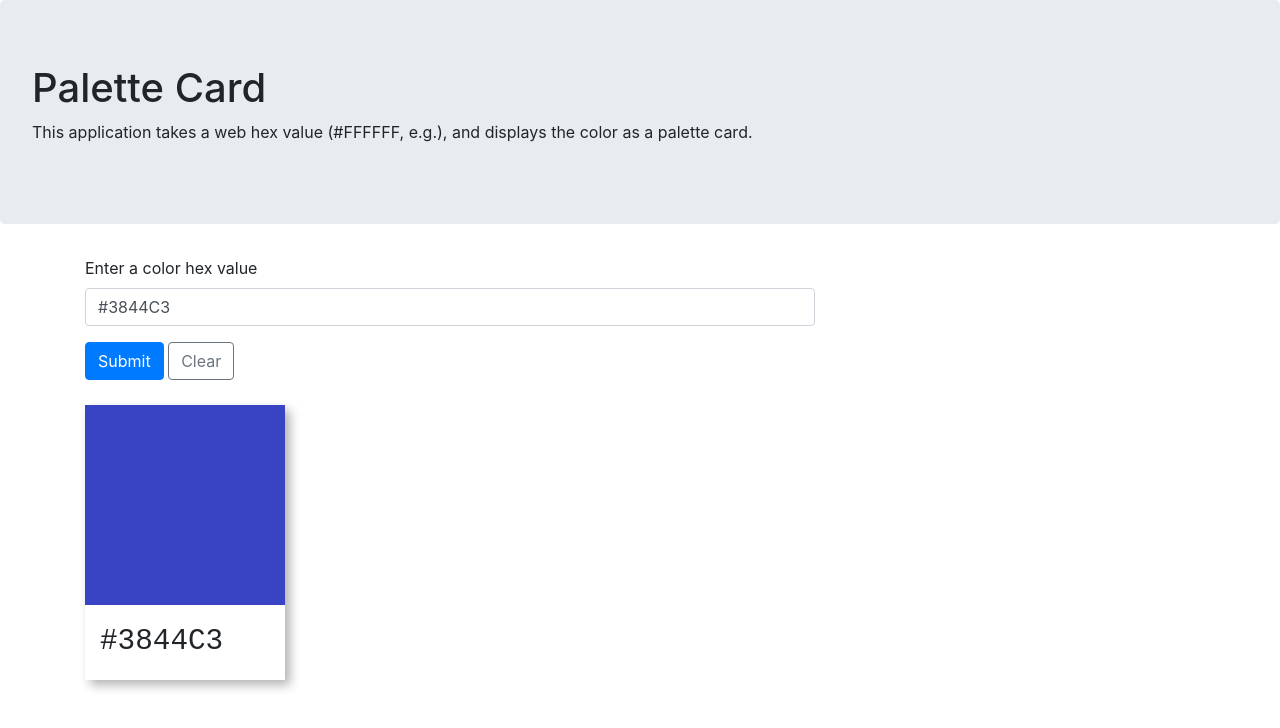
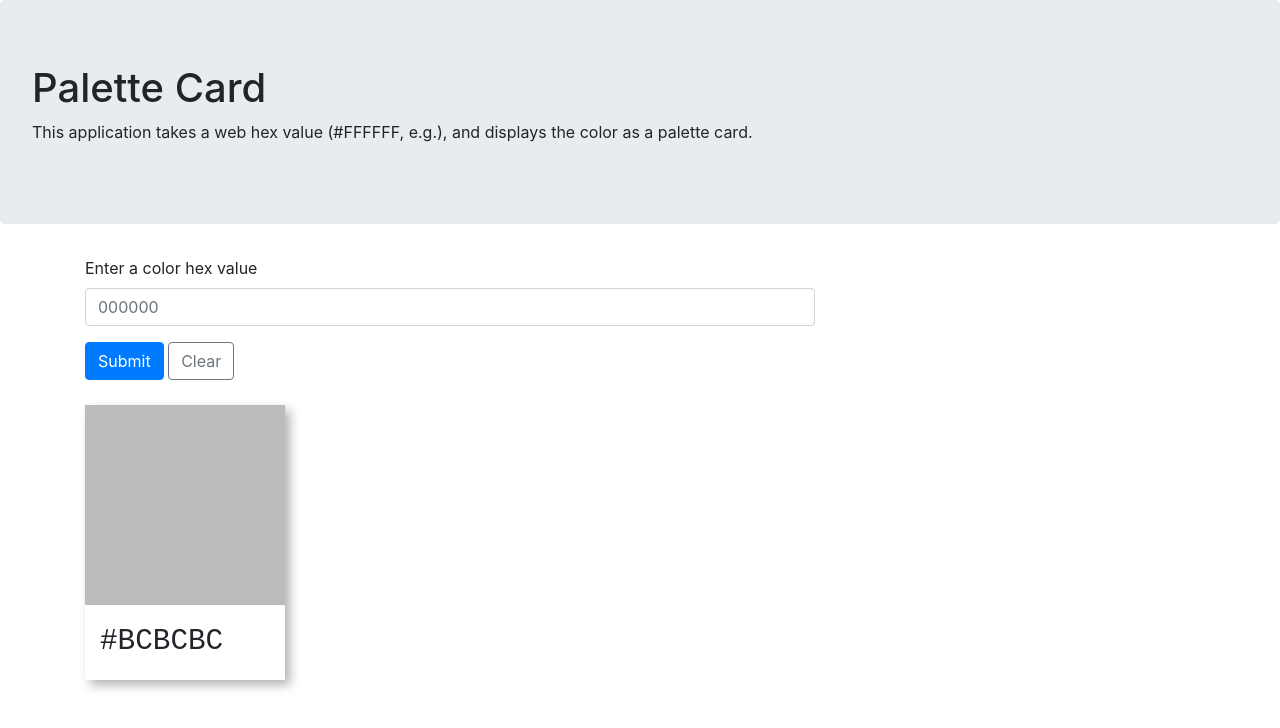
Before and after one commit to AplUSAndmINUS/palette-card, a React (Create React App) app: page / in a window 1280 px wide. Shown: the top 728 px of the page. Built offline with nearby package versions, Linux system fonts and the light colour scheme.

Commit message:
updated form entry to accept hex value

```diff
--- a/src/App.tsx
+++ b/src/App.tsx
@@ -5,7 +5,35 @@ import Card from './components/Card';
 import Header from './components/Header';
 
 const App = () => {
-  const [color, setColor] = React.useState('#3844C3');
+  const [color, setColor] = React.useState('');
+  const [dispColor, setDispColor] = React.useState('#BCBCBC');
+  const [validated, setValidate] = React.useState(false);
+
+  const handleChange = ({ target }: any) => {
+    setColor(target.value);
+  };
+
+  const handleClear = () => {
+    setColor('');
+    setDispColor('#BCBCBC');
+  };
+
+  const handleSubmit = () => {
+    const regexp = /^[0-9A-F]+$/;
+    if (color.length === 6) {
+      if (regexp.test(color)) {
+        setDispColor(`#${color.toString()}`);
+        setValidate(true);
+      }
+    } else if (color.length === 7) {
+      if (color.charAt(0) === '#') {
+        if (regexp.test(color.substr(1, 7))) {
+          setDispColor(color);
+          setValidate(true);
+        }
+      }
+    }
+  };
 
   return (
     <>
@@ -13,13 +41,17 @@ const App = () => {
       <Container>
         <Row>
           <Col sm={8}>
-          <Form>
+            <Form noValidate validated={validated} onSubmit={handleSubmit}>
               <Form.Group>
                 <Form.Label>Enter a color hex value</Form.Label>
                 <Form.Control
+                  defaultValue=""
+                  id="colorTxt"
                   type="text"
+                  maxLength={7}
                   name="colorTxt"
-                placeholder="#000000"
+                  onChange={handleChange}
+                  placeholder="000000"
                   value={color}
                 ></Form.Control>
               </Form.Group>
@@ -28,17 +60,21 @@ const App = () => {
         </Row>
         <Row>
           <Col sm={8}>
-          <Button variant="primary" type="submit">
+            <Button variant="primary" type="submit" onClick={handleSubmit}>
               Submit
             </Button>{' '}
-          <Button variant="outline-secondary" type="reset">
+            <Button
+              variant="outline-secondary"
+              type="reset"
+              onClick={handleClear}
+            >
               Clear
             </Button>
           </Col>
         </Row>
         <Row>
           <Col>
-          <Card color={color} />
+            <Card color={dispColor} />
           </Col>
         </Row>
       </Container>
```
Lines whose indentation alone changed are shown as unchanged.
